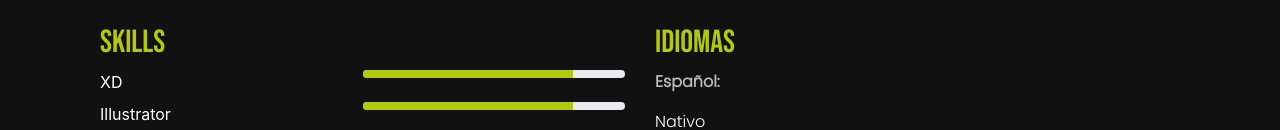
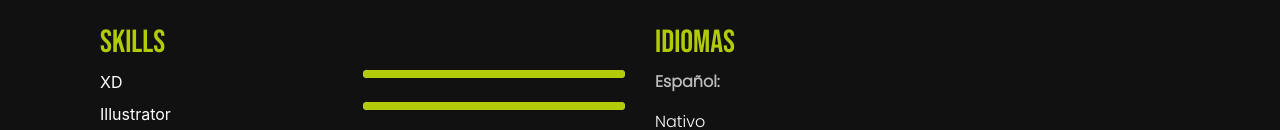
Before and after one commit to SofiaLagoa/Portfolio, a website: page curriculum.html in a window 1280 px wide. Shown: the part 682-812 px from the top of the page. Drawn offline with nearby package versions, Linux system fonts and the light colour scheme; files that its build step writes are made by us from their sources.

Commit message:
Update curriculum.html

```diff
--- a/curriculum.html
+++ b/curriculum.html
@@ -129,14 +129,14 @@
                         <div class="d-flex justify-content-between">
                             <label>XD</label>
                             <div class="progress tamañoBar" style="height: 8px;">
-                                <div class="progress-bar colorBar" role="progressbar" style="width: 80%;" aria-valuenow="80" aria-valuemin="0" aria-valuemax="100"></div>
+                                <div class="progress-bar colorBar" role="progressbar" style="width: 100%;" aria-valuenow="100" aria-valuemin="0" aria-valuemax="100"></div>
                             </div>
                         </div>
 
                         <div class="d-flex justify-content-between">
                             <label>Illustrator</label>
                             <div class="progress tamañoBar" style="height: 8px;">
-                                <div class="progress-bar colorBar" role="progressbar" style="width: 80%;" aria-valuenow="80" aria-valuemin="0" aria-valuemax="100"></div>
+                                <div class="progress-bar colorBar" role="progressbar" style="width: 100%;" aria-valuenow="100" aria-valuemin="0" aria-valuemax="100"></div>
                             </div>
                         </div>
 
```
